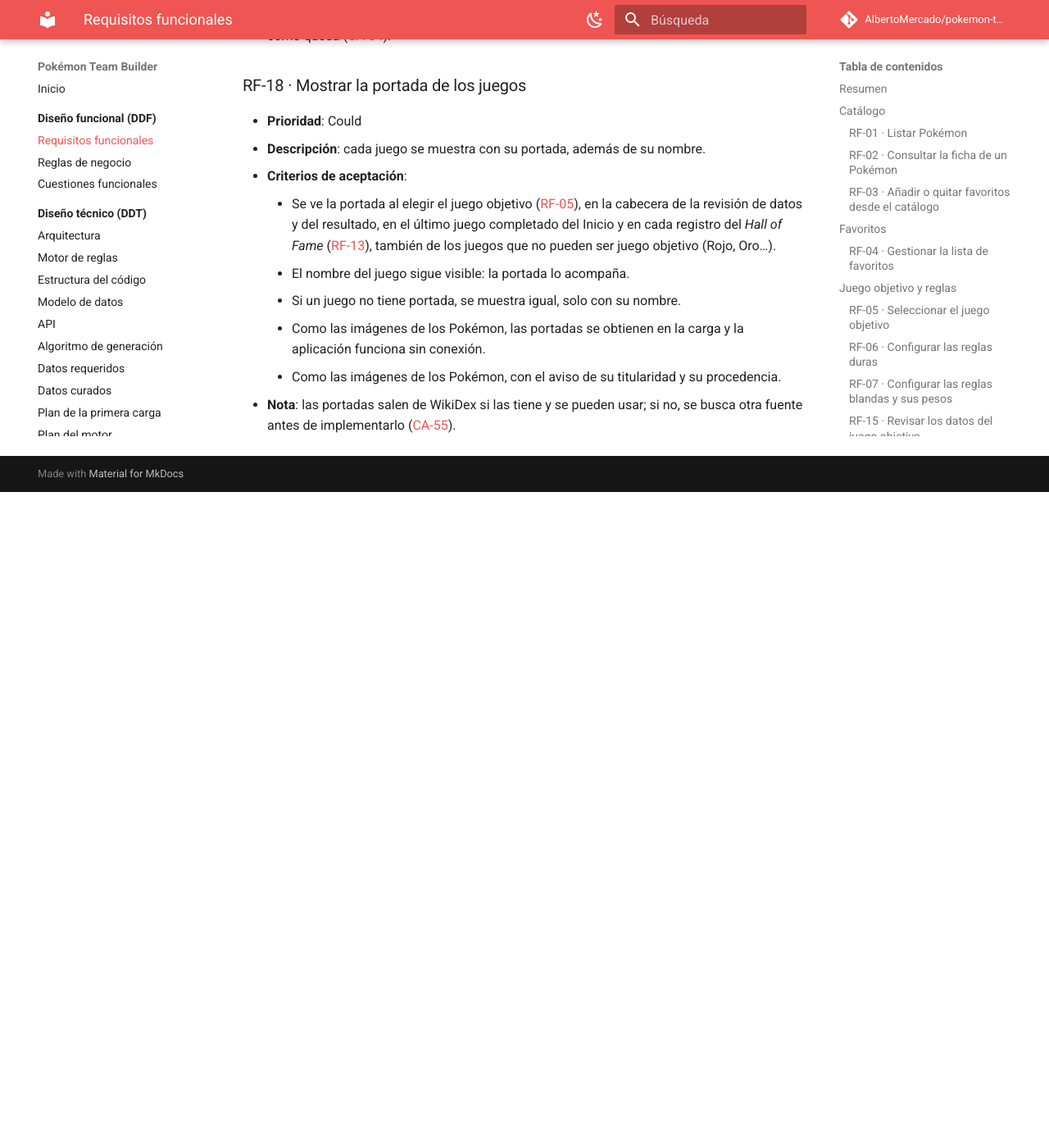
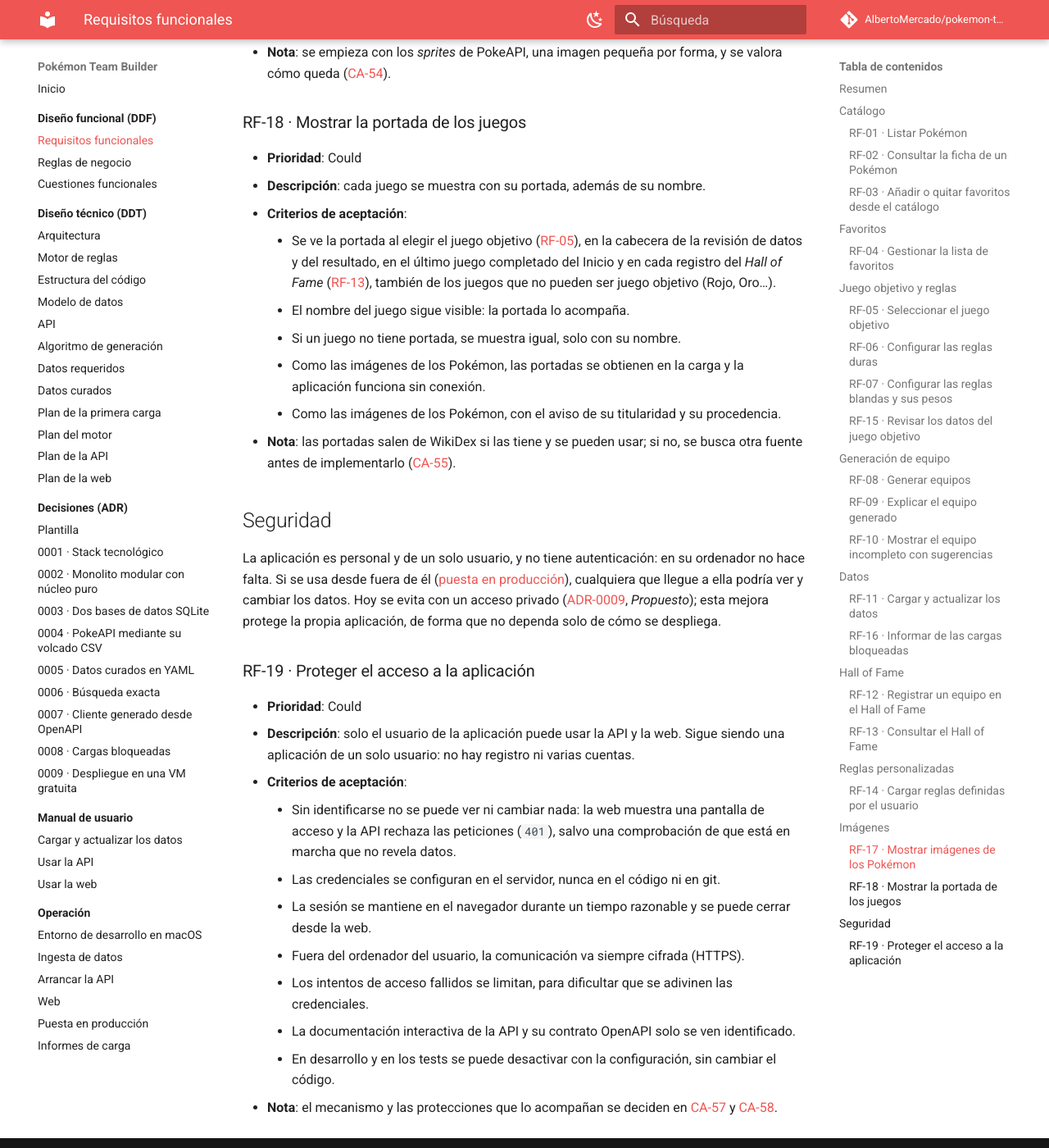
Before and after one commit to AlbertoMercado/pokemon-team-builder, an MkDocs documentation site: the page built from docs/01-ddf/requisitos-funcionales.md, in a window 1280 px wide and 1400 px high, scrolled down 9206 px. Shown: the whole window at 82% size. Built offline with MkDocs 1.6.1 and Material for MkDocs 9.7.7, drawn with Linux system fonts in a browser that asks for light colours; comment, search, counter and statistics services are not loaded; before the commit the page ends 9806 px from its top, so only the background shows below that; some of the changed text lies outside the part shown.

Commit message:
docs(ddf): añadir la protección del acceso como mejora y dejar el despliegue pendiente de aprobar
- RF-19 (Could): solo el usuario puede usar la API y la web; sigue siendo de un solo usuario.
- CA-57 (contraseña única con sesión en cookie, propuesta) y CA-58 (protecciones: HTTPS,
  cookie segura, límite de intentos, cabeceras, documentación de la API protegida).
- Alcance del DDF y arquitectura: se excluyen varios usuarios o cuentas, no proteger el acceso.
- Puesta en producción y ADR-0009: pendiente de aprobar tras revisar las opciones.

Co-Authored-By: Claude Opus 5.5 <noreply@anthropic.com>

```diff
--- a/docs/01-ddf/requisitos-funcionales.md
+++ b/docs/01-ddf/requisitos-funcionales.md
@@ -36,6 +36,7 @@ Hay dos excepciones:
 | [RF-16](#rf-16) | Informar de las cargas bloqueadas | Datos | Must |
 | [RF-17](#rf-17) | Mostrar imágenes de los Pokémon | Imágenes | Could |
 | [RF-18](#rf-18) | Mostrar la portada de los juegos | Imágenes | Could |
+| [RF-19](#rf-19) | Proteger el acceso a la aplicación | Seguridad | Could |
 
 ## Catálogo
 
@@ -344,3 +345,32 @@ decidido en [CA-54, CA-55 y CA-56](cuestiones-abiertas.md#resueltas).
     - Como las imágenes de los Pokémon, con el aviso de su titularidad y su procedencia.
 - **Nota**: las portadas salen de WikiDex si las tiene y se pueden usar; si no, se busca otra
   fuente antes de implementarlo ([CA-55](cuestiones-abiertas.md#resueltas)).
+
+## Seguridad
+
+La aplicación es personal y de un solo usuario, y no tiene autenticación: en su ordenador no
+hace falta. Si se usa desde fuera de él ([puesta en producción](../05-operacion/puesta-en-produccion.md)),
+cualquiera que llegue a ella podría ver y cambiar los datos. Hoy se evita con un acceso privado
+([ADR-0009](../03-adr/0009-despliegue-vm-gratuita-tailscale.md), *Propuesto*); esta mejora
+protege la propia aplicación, de forma que no dependa solo de cómo se despliega.
+
+### RF-19 · Proteger el acceso a la aplicación { #rf-19 }
+
+- **Prioridad**: Could
+- **Descripción**: solo el usuario de la aplicación puede usar la API y la web. Sigue siendo una
+  aplicación de un solo usuario: no hay registro ni varias cuentas.
+- **Criterios de aceptación**:
+    - Sin identificarse no se puede ver ni cambiar nada: la web muestra una pantalla de acceso
+      y la API rechaza las peticiones (`401`), salvo una comprobación de que está en marcha que
+      no revela datos.
+    - Las credenciales se configuran en el servidor, nunca en el código ni en git.
+    - La sesión se mantiene en el navegador durante un tiempo razonable y se puede cerrar desde
+      la web.
+    - Fuera del ordenador del usuario, la comunicación va siempre cifrada (HTTPS).
+    - Los intentos de acceso fallidos se limitan, para dificultar que se adivinen las
+      credenciales.
+    - La documentación interactiva de la API y su contrato OpenAPI solo se ven identificado.
+    - En desarrollo y en los tests se puede desactivar con la configuración, sin cambiar el
+      código.
+- **Nota**: el mecanismo y las protecciones que lo acompañan se deciden en
+  [CA-57](cuestiones-abiertas.md#abiertas) y [CA-58](cuestiones-abiertas.md#abiertas).
--- a/docs/03-adr/0009-despliegue-vm-gratuita-tailscale.md
+++ b/docs/03-adr/0009-despliegue-vm-gratuita-tailscale.md
@@ -16,7 +16,8 @@ local, desde cualquier dispositivo, con estas restricciones:
   disco que se borra al reiniciar o al desplegar pierde esos datos.
 - **Sin autenticación**: la aplicación es de un solo usuario y no tiene cuentas
   ([alcance](../01-ddf/index.md#alcance)). Publicada en Internet, cualquiera podría cambiar los
-  datos.
+  datos. Protegerla es una mejora prevista
+  ([RF-19](../01-ddf/requisitos-funcionales.md#rf-19)) que no se ha implementado.
 - **Un solo proceso**: `uvicorn` sirve la API y la web compilada; necesita poca memoria y CPU, y
   unos pocos MB de disco.
 
@@ -72,6 +73,8 @@ Go* sin salir de los recursos gratuitos, con un presupuesto y una alerta de gast
   hasta 50 usuarios).
 - ❌ Exige un dominio gestionado por Cloudflare, que tiene un coste anual. Se puede añadir más
   adelante sin cambiar el resto.
+- Con [RF-19](../01-ddf/requisitos-funcionales.md#rf-19) implementado, publicar la aplicación
+  dejaría de depender solo de la capa de acceso.
 
 ## Consecuencias
 
@@ -95,7 +98,8 @@ Go* sin salir de los recursos gratuitos, con un presupuesto y una alerta de gast
 
 ### Acciones derivadas
 
-- [ ] Elegir la opción y aceptar o cambiar este ADR.
+- [ ] Revisar las opciones de despliegue en producción y aprobar una: aceptar o cambiar este
+  ADR.
 - [ ] Seguir la [puesta en producción](../05-operacion/puesta-en-produccion.md) y probarla.
 - [ ] Automatizar la copia de seguridad diaria de `user.sqlite`.
 
--- a/docs/05-operacion/puesta-en-produccion.md
+++ b/docs/05-operacion/puesta-en-produccion.md
@@ -4,10 +4,11 @@ Cómo tener la aplicación siempre disponible, sin arrancarla en el ordenador, c
 qué opciones hay, cuál se recomienda y cómo instalarla, mantenerla y hacer copias de seguridad.
 La decisión está en [ADR-0009](../03-adr/0009-despliegue-vm-gratuita-tailscale.md).
 
-!!! warning "Propuesta"
-    La opción está pendiente de elegir ([ADR-0009](../03-adr/0009-despliegue-vm-gratuita-tailscale.md),
-    *Propuesto*) y la guía todavía no se ha seguido de principio a fin. Los planes gratuitos se
-    revisaron el **2026-10-05** y cambian a menudo: compruébalos antes de empezar.
+!!! warning "Pendiente de aprobar"
+    Es una **propuesta**: hay que revisar las opciones de despliegue en producción y aprobar una
+    ([ADR-0009](../03-adr/0009-despliegue-vm-gratuita-tailscale.md), *Propuesto*). La guía
+    todavía no se ha seguido de principio a fin. Los planes gratuitos se revisaron el
+    **2026-10-05** y cambian a menudo: compruébalos antes de empezar.
 
 ## Qué necesita la aplicación
 
@@ -17,7 +18,7 @@ La decisión está en [ADR-0009](../03-adr/0009-despliegue-vm-gratuita-tailscale
 | Disco persistente | `reference.sqlite` (los datos de los juegos, se puede regenerar con la [ingesta](ingesta.md)) y **`user.sqlite`** (favoritos, reglas, confirmaciones y *Hall of Fame*), que **no se puede regenerar**. Pocos MB en total. |
 | Python 3.13 y uv | Para la API. `uv sync --no-dev` instala solo lo necesario para ejecutarla. |
 | Node 24 | Solo para compilar la web (`npm run build`). Se compila en el ordenador y se copia `web/dist`, así que el servidor no lo necesita. |
-| Acceso privado | La aplicación **no tiene autenticación**: es de un solo usuario. Si se publica en Internet tal cual, cualquiera puede cambiar los datos. |
+| Acceso privado | La aplicación **no tiene autenticación**: es de un solo usuario. Si se publica en Internet tal cual, cualquiera puede cambiar los datos. Protegerla es una mejora prevista ([RF-19](../01-ddf/requisitos-funcionales.md#rf-19)); hasta entonces, el acceso tiene que ser privado. |
 
 Cualquier opción debe cumplir: coste 0, disco que sobreviva a reinicios y despliegues, y acceso
 solo para el usuario.
@@ -43,7 +44,7 @@ Revisadas el 2026-10-05.
 |--------|-------|------|---------|-----------|
 | **Tailscale** (plan *Personal*) | 0 | Red privada entre tus dispositivos: la aplicación no se expone a Internet. `tailscale serve` le da HTTPS con un nombre `*.ts.net`. Sin dominio ni puertos abiertos. Hasta 6 usuarios y dispositivos ilimitados. | Hay que instalar Tailscale en cada dispositivo (ordenador, móvil). | **Recomendada** |
 | Cloudflare Tunnel con Cloudflare Access | El túnel y Access (hasta 50 usuarios) son gratis; **el dominio no** | Acceso desde cualquier navegador, con inicio de sesión. | Exige un dominio gestionado por Cloudflare, con coste anual. | Mejora opcional |
-| Publicar el puerto en Internet | 0 | — | Sin autenticación, cualquiera podría cambiar los datos. | **Descartada** |
+| Publicar el puerto en Internet | 0 | — | Sin autenticación, cualquiera podría cambiar los datos. | **Descartada** mientras no exista [RF-19](../01-ddf/requisitos-funcionales.md#rf-19) |
 
 ## Recomendación
 
```
Also changed, not shown: docs/01-ddf/cuestiones-abiertas.md (+2 -0 lines), docs/01-ddf/index.md (+4 -1 lines), docs/02-ddt/arquitectura.md (+3 -1 lines).
